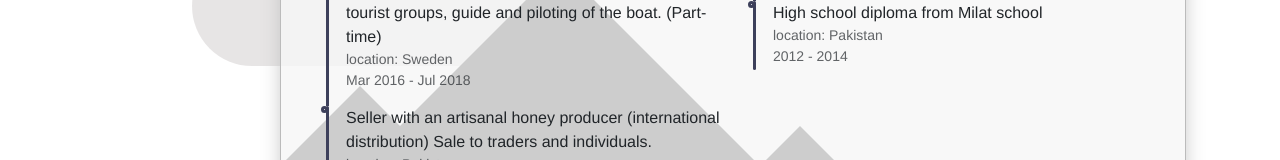
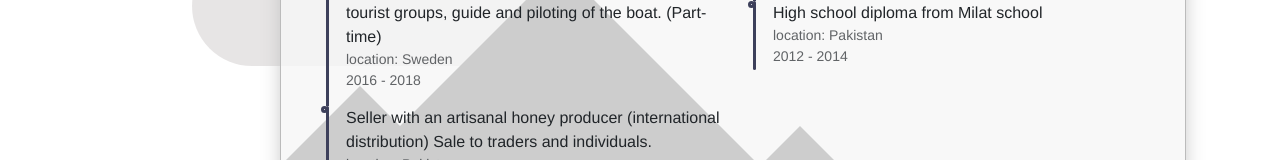
Before and after one commit to Hama99o/my-cv, a Vue app: page / in a window 1280 px wide. Both pictures are taken after a click on the tab "Experience && Education". Shown: the part 514-674 px from the top of the page. Built offline with nearby package versions, Linux system fonts and the light colour scheme.

Commit message:
ex component updated

```diff
--- a/src/components/ExperienceAndEducation.vue
+++ b/src/components/ExperienceAndEducation.vue
@@ -4,18 +4,18 @@
       <div class="work">
         <h3><i class="fa fa-briefcase" :class="toggleWhitebgAndDarkTextClass"></i></h3>
         <ul>
-          <li><span>Work at <a href="https://www.hellojam.fr/" target="_blank"> Jam </a> as a junior developer</span><small>location: France</small><small>Dec 2019 - Now</small></li>
-          <li><span>Volunteer interpreter at the <a href="https://scarabee-malakoff.fr/" target="_blank"> Scarabée  </a>association. (Part-time)</span><small>location: France</small><small>Jan 2019 - Dec 2019</small></li>
-          <li><span>Tourist guide in  <a href="https://www.facebook.com/Alvkungen" target="_blank"> Älvkungen </a> Tourist boat: reception of tourist groups, guide and piloting of the boat. (Part-time)</span><small>location: Sweden</small><small>Mar 2016 - Jul 2018</small></li>
-          <li><span>Seller with an artisanal honey producer (international distribution) Sale to traders and individuals. </span><small>location: Pakistan</small><small>2013 - 2015</small></li>
+          <li><span>{{exAndEduText.jamText1}} <a href="https://www.hellojam.fr/" target="_blank"> Jam </a> {{exAndEduText.jamText2}}</span><small>{{exAndEduLocation.jamLocation}}</small><small>{{exAndEduYear.jamYear}}</small></li>
+          <li><span>{{exAndEduText.scarabeeText1}} <a href="https://scarabee-malakoff.fr/" target="_blank"> Scarabée  </a>{{exAndEduText.scarabeeText2}}</span><small>{{exAndEduLocation.scarabeeLocation}}</small><small>{{exAndEduYear.scarabeeYear}}</small></li>
+          <li><span>{{exAndEduText.alvkungenText1}}  <a href="https://www.facebook.com/Alvkungen" target="_blank"> Älvkungen </a> {{exAndEduText.alvkungenText2}} </span><small>{{exAndEduLocation.alvkungenLocation}}</small><small>{{exAndEduYear.alvkungenYear}}</small></li>
+          <li><span>{{exAndEduText.honeySellerText}}</span><small>{{exAndEduLocation.honeySellerLocation}}</small><small>{{exAndEduYear.honeySellerYear}}</small></li>
         </ul>
       </div>
       <div class="edu">
         <h3><i class="fa fa-graduation-cap" :class="toggleWhitebgAndDarkTextClass"></i></h3>
         <ul>
-          <li><span>Preparation for Delf B1 (French language studies diploma) and Web development at Konexio Digistart.</span><small>location: France</small><small>2019 - 2020</small></li>
-          <li><span>Learning Swedish and web development at balder high school</span><small>location: Sweden</small><small>2015 - 2019</small></li>
-          <li><span>High school diploma from Milat school</span><small>location: Pakistan</small><small>2012 - 2014</small></li>
+          <li><span>{{exAndEduText.konexioText}}</span><small>{{exAndEduLocation.konexioLocation}}</small><small>{{exAndEduYear.konexioYear}}</small></li>
+          <li><span>{{exAndEduText.balderText}}</span><small>{{exAndEduLocation.balderLocation}}</small><small>{{exAndEduYear.balderYear}}</small></li>
+          <li><span>{{exAndEduText.milatSchoolText}}</span><small>{{exAndEduLocation.milatSchoolLocation}}</small><small>{{exAndEduYear.milatSchoolYear}}</small></li>
         </ul>
       </div>
     </div>
@@ -34,6 +34,15 @@ export default {
   computed: {
     togglebgWithOpacity () {
       return this.hasNightMood ? 'bg-white-with-opacity' : 'bg-black-with-opacity'
+    },
+    exAndEduText() {
+      return this.$t('message.experienceAndEducation.text');
+    },
+    exAndEduLocation () {
+      return this.$t('message.experienceAndEducation.location');
+    },
+    exAndEduYear () {
+      return this.$t('message.experienceAndEducation.year');
     },
     ...mapState(['hasNightMood']),
     ...mapGetters(['toggleWhitebgAndDarkTextClass', 'toggleWhiteTextColorForNightMood'])
```
